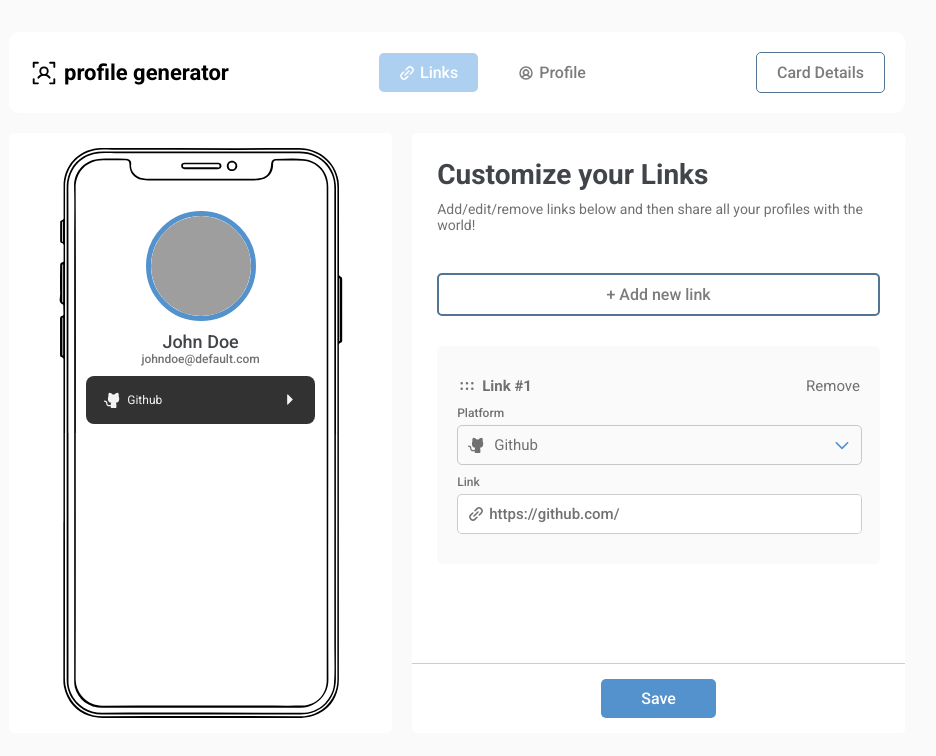
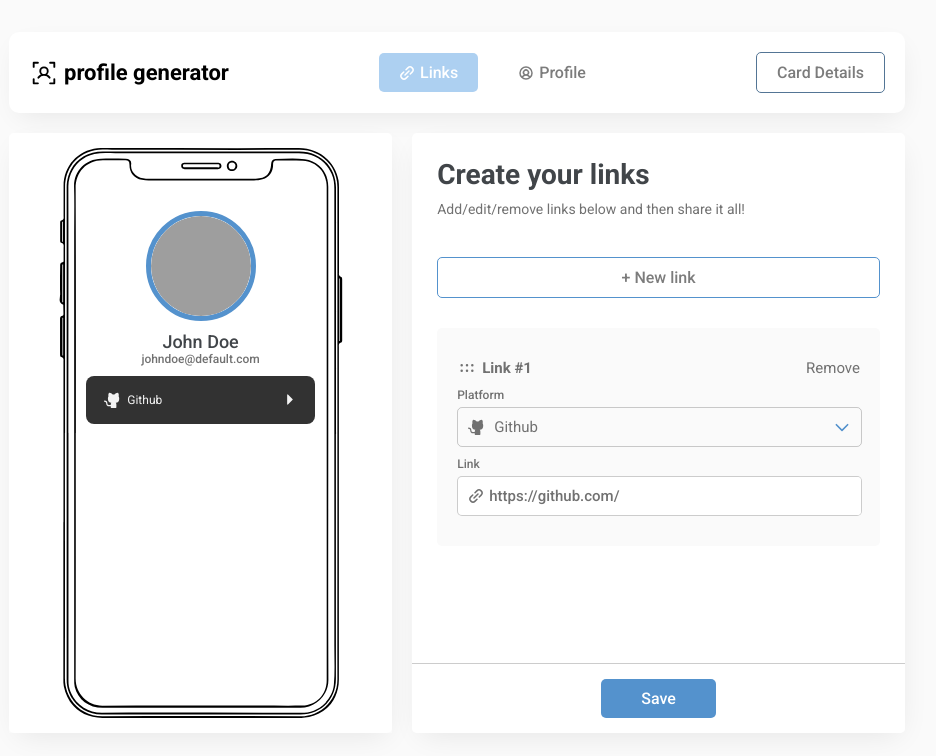
Before and after one commit to Paiva2/card-profile-generator, a React (Vite) app: page / in a window 1280 px wide. Shown: the top 756 px of the page, without its empty margins (183-1119 px from the left). Built offline with nearby package versions, Linux system fonts and the light colour scheme; grey boxes are pictures that could not be loaded.

Commit message:
styles/header and link page

```diff
--- a/index.html
+++ b/index.html
@@ -5,9 +5,10 @@
   <link rel="preconnect" href="https://fonts.googleapis.com" />
   <link rel="preconnect" href="https://fonts.gstatic.com" crossorigin />
   <meta charset="UTF-8" />
+  <link rel="icon" type="image/x-icon" href="/favicon.png">
   <meta name="viewport" content="width=device-width, initial-scale=1.0" />
   <link href="https://fonts.googleapis.com/css2?family=Roboto:wght@400;500;700&display=swap" rel="stylesheet" />
-  <title>Profile generator</title>
+  <title>Card profile generator</title>
 </head>
 
 <body>
--- a/src/components/Header/styles.ts
+++ b/src/components/Header/styles.ts
@@ -14,6 +14,7 @@ export const HeaderWrapper = styled.div`
   align-items: center;
   background-color: #fff;
   border-radius: 10px;
+  box-shadow: 2px 9px 28px -8px rgba(0, 0, 0, 0.09);
 
   @media (max-width: 58.75rem) {
     width: 90%;
@@ -67,6 +68,10 @@ export const NavigateSections = styled.nav`
     border-radius: 5px;
     transition: 0.2s ease-in-out;
 
+    &:hover {
+      color: rgba(173, 208, 241, 300);
+    }
+
     &.active {
       background-color: rgba(173, 208, 241, 300);
       color: #ffff;
--- a/src/components/LinkCustomization/index.tsx
+++ b/src/components/LinkCustomization/index.tsx
@@ -54,13 +54,10 @@ const LinkCustomization = () => {
       <CustomizationWrapper>
         <CustomizeHeader>
           <div>
-            <Text istitle="true">Customize your Links</Text>
-            <Text>
-              Add/edit/remove links below and then share all your profiles with the
-              world!
-            </Text>
+            <Text istitle="true">Create your links</Text>
+            <Text>Add/edit/remove links below and then share it all!</Text>
           </div>
-          <NewLinkButton onClick={handleNewLink}>+ Add new link</NewLinkButton>
+          <NewLinkButton onClick={handleNewLink}>+ New link</NewLinkButton>
         </CustomizeHeader>
         <DragDropContext onDragEnd={handleOnDragEnd}>
           <Droppable droppableId="platforms">
--- a/src/components/LinkCustomization/styles.ts
+++ b/src/components/LinkCustomization/styles.ts
@@ -37,12 +37,12 @@ export const NewLinkButton = styled.button`
   cursor: pointer;
   font-weight: 500;
   color: #7c7c7c;
-  border: 2px solid #537595;
+  border: 1px solid #5492cd;
   transition: 0.3s ease-in-out;
 
   &:hover {
     background-color: #5492cd;
-    border: 2px solid transparent;
+    border: 1px solid transparent;
     color: #fff;
   }
 `
--- a/src/components/ProfileCustomization/index.tsx
+++ b/src/components/ProfileCustomization/index.tsx
@@ -87,7 +87,7 @@ const ProfileCustomization = () => {
                   />
                 </label>
 
-                <p>Use PNG, JPG JPEG images with a maximum of 5MB.</p>
+                <p>Use PNG, JPG or JPEG images with a maximum of 5MB.</p>
               </UpdateProfileMiniModalWrapper>
             </UpdateProfileWrapper>
           </ProfileImageContainer>
--- a/src/pages/Home/styles.ts
+++ b/src/pages/Home/styles.ts
@@ -25,6 +25,7 @@ export const HomeWrapper = styled.div`
 export const DemonstrationContainer = styled.div`
   flex: 1;
   align-self: flex-start;
+  box-shadow: 2px 9px 28px -8px rgba(0, 0, 0, 0.09);
 
   @media (max-width: 58.75rem) {
     width: 100%;
@@ -37,6 +38,7 @@ export const RightContainer = styled.div`
   overflow: hidden;
   align-self: start;
   height: 37.5rem;
+  box-shadow: 2px 9px 28px -8px rgba(0, 0, 0, 0.09);
 
   @media (max-width: 58.75rem) {
     width: 100%;
```
Also changed, not shown: public/favicon.png (added).
